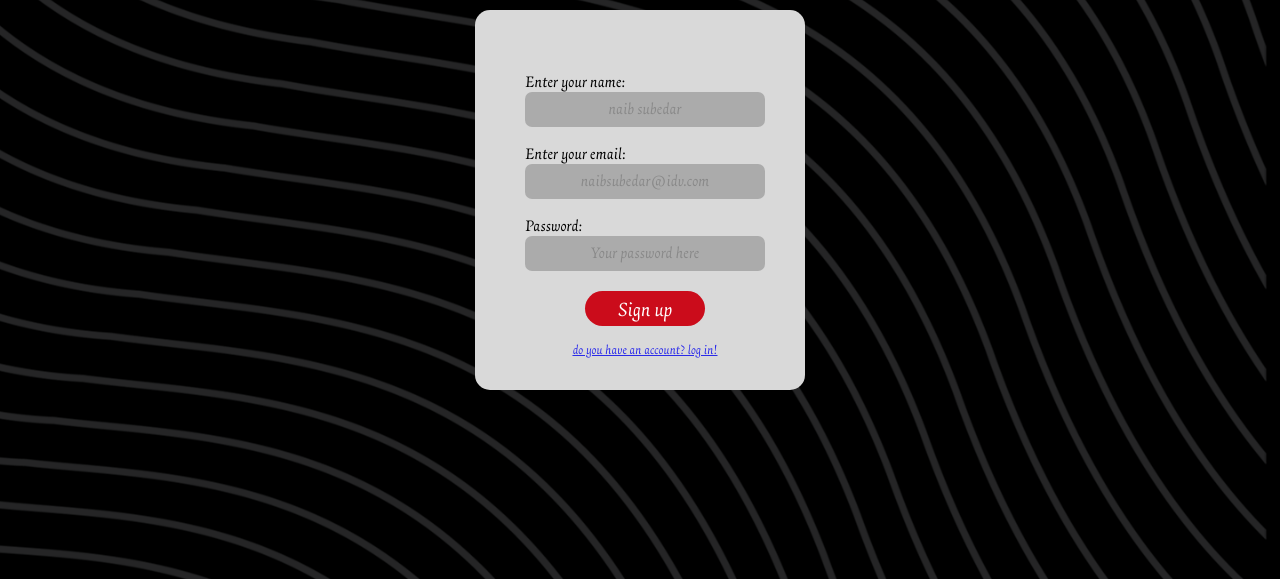
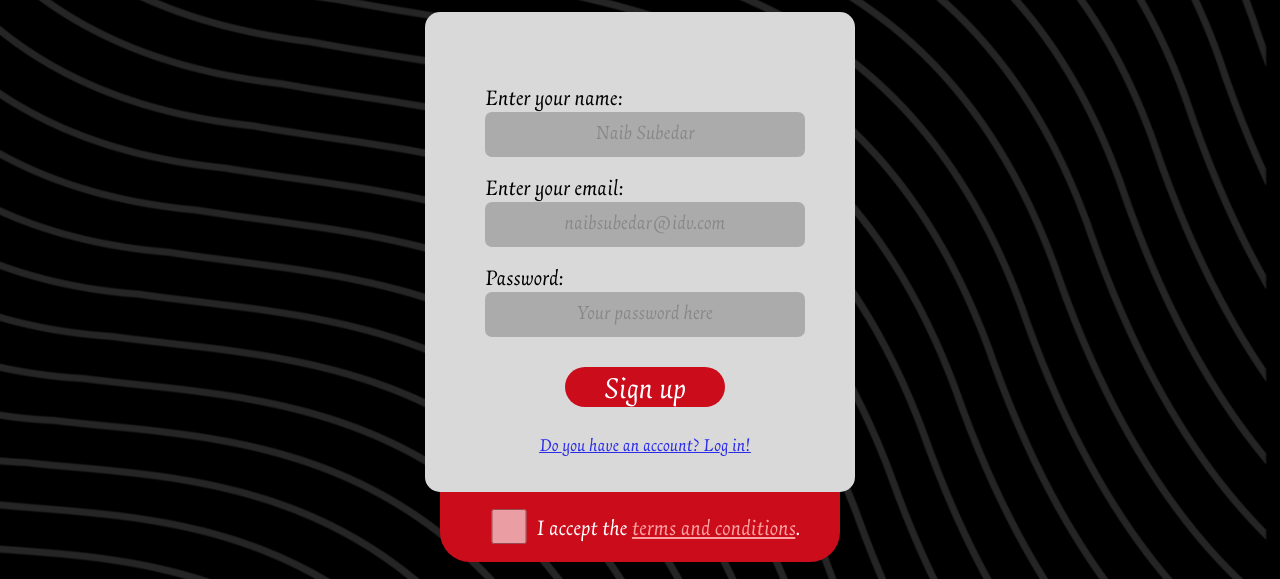
Before and after one commit to CamilleGS/idv-shop, a plain HTML site: page signup.html in a window 1280 px wide. Shown: the part 221-800 px from the top of the page. Drawn offline with Linux system fonts and the light colour scheme.

Commit message:
signup page updated

```diff
--- a/css/signup.css
+++ b/css/signup.css
@@ -128,7 +128,26 @@ form{
   display: none;
 }
 
+.checkbox-container{
+  display: flex;
+  align-items: center;
+  justify-content: center;
+  width: 200px;
+  height: 60px;
+  background-color: #cb0c1b;
+  border-radius: 0px 0px 20px 20px;
 
+}
+input#lgpd{
+  width: 40px;
+
+}
+
+
+.checkbox-container label a{
+  color: #ffa1a1;
+
+}
 
 @media only screen and (min-width: 480px) {
   .span {
@@ -165,9 +184,90 @@ form{
     height: 35px;
     margin-bottom: 15px;
   }
+  .checkbox-container{
+    display: flex;
+    align-items: center;
+    justify-content: center;
+    width: 300px;
+    height: 60px;
+    background-color: #cb0c1b;
+    border-radius: 0px 0px 20px 20px;
+
+  }
+  input#lgpd{
+    width: 40px;
+  }
+
+
+  .checkbox-container label a{
+    color: #ffa1a1;
+  }
+
 
 }
 
+@media only screen and (min-width: 800px) {
+  body{
+    font-size: 22px;
+  }
+  .span {
+    width: 430px;
+    height: 480px;
+    padding: 55px 50px 50px 60px;
+  }
+
+  input#name,input#senha, input#email  {
+    width: 100%;
+    height: 45px;
+    padding: 15px;
+
+  }
+
+  input::placeholder {
+    font-size: 20px;
+    text-align: center;
+    font-family: essay, sans-serif;
+    color: #000;
+    opacity: 0.4;
+  }
+
+
+  .span p:not(p:last-child) {
+    color: black;
+  }
+
+
+  button {
+    margin-top: 30px;
+    font-size: 30px;
+    width: 50%;
+    height: 45px;
+    margin-bottom: 25px;
+  }
+  .checkbox-container{
+    display: flex;
+    align-items: center;
+    justify-content: center;
+    width: 400px;
+    height: 70px;
+    background-color: #cb0c1b;
+    border-radius: 0px 0px 30px 30px;
+
+  }
+  input#lgpd{
+    width: 50px;
+  }
+
+
+  .checkbox-container label a{
+    color: #ffa1a1;
+  }
+
+  .create a{
+    font-size: 18px;
+  }
+
+}
 
 @media only screen and (min-width: 1480px) {
 
--- a/signup.html
+++ b/signup.html
@@ -4,7 +4,7 @@
     <meta charset="UTF-8" />
     <meta name="viewport" content="width=device-width, initial-scale=1.0" />
     <link rel="stylesheet" href="/css/signup.css" />
-    <title>signup</title>
+    <title>Signup</title>
   </head>
   <body>
     <section>
@@ -13,23 +13,34 @@
       </div>
 
       <div class="main-login">
-          <form id="loginForm" >
+          <form id="loginForm">
             <a href="/index.html" class="logo">
               <img src="/img/NetEase-logo.png" alt="Logo" />
             </a>
             <div class="span">
               <p>Enter your name:</p>
-              <input id="name" placeholder="naib subedar" required />
+              <input id="name" placeholder="Naib Subedar" required />
+
               <p>Enter your email:</p>
-              <input id="email" placeholder="naibsubedar@idv.com" required />
+              <input id="email" type="email" placeholder="naibsubedar@idv.com" required />
+
               <p>Password:</p>
               <input type="password" id="senha" placeholder="Your password here" required />
 
               <button type="submit">Sign up</button>
+
               <p class="create">
-                <a href="/login.html">do you have an account? log in!</a>
+                <a href="/login.html">Do you have an account? Log in!</a>
               </p>
+
+
             </div>
+
+              <!-- Checkbox para aceitar os termos -->
+              <div class="checkbox-container" >
+                <input type="checkbox" id="lgpd" required />
+                <label for="lgpd">I accept the <a href="/terms.html" target="_blank">terms and conditions</a>.</label>
+              </div>
           </form>
       </div>
     </section>
```
